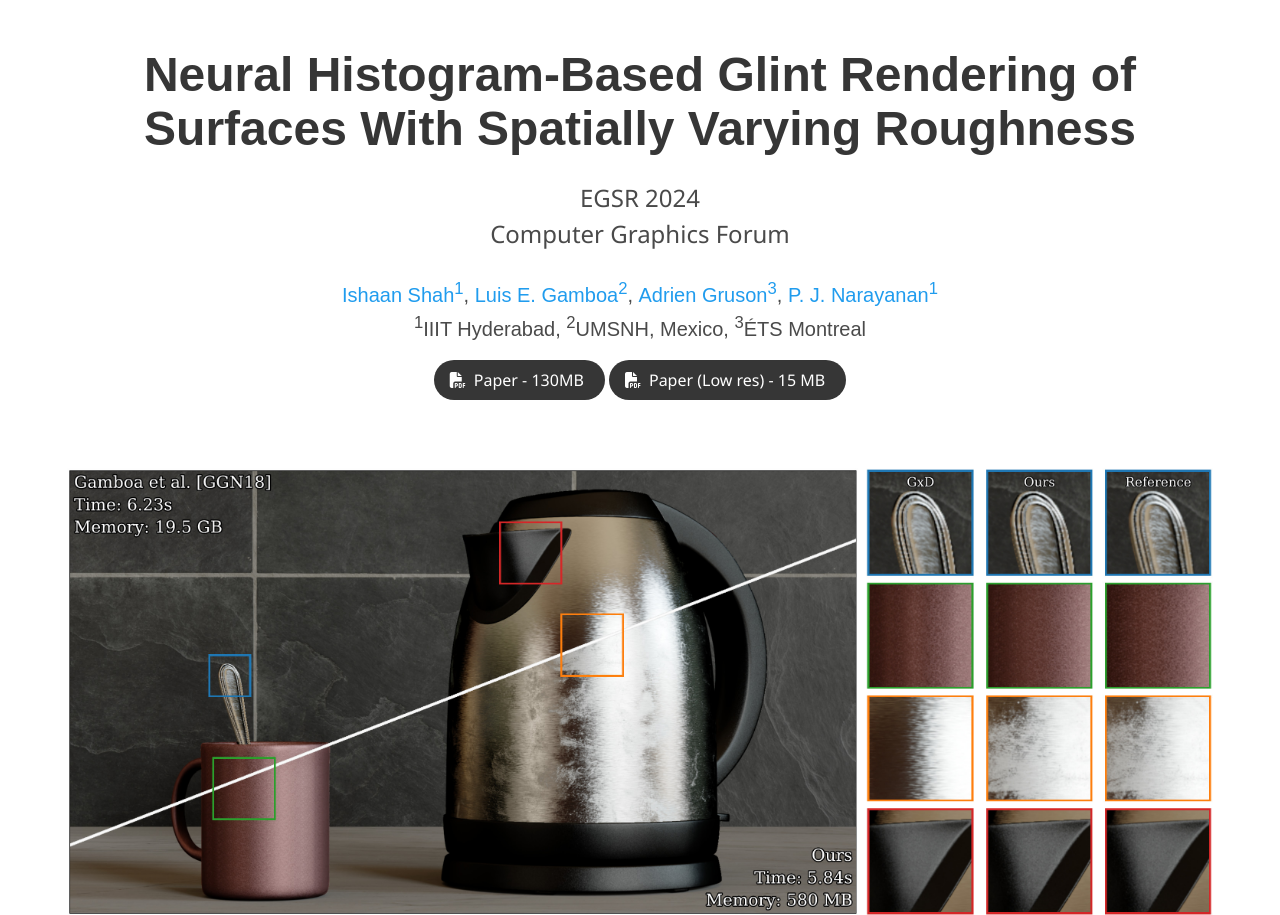
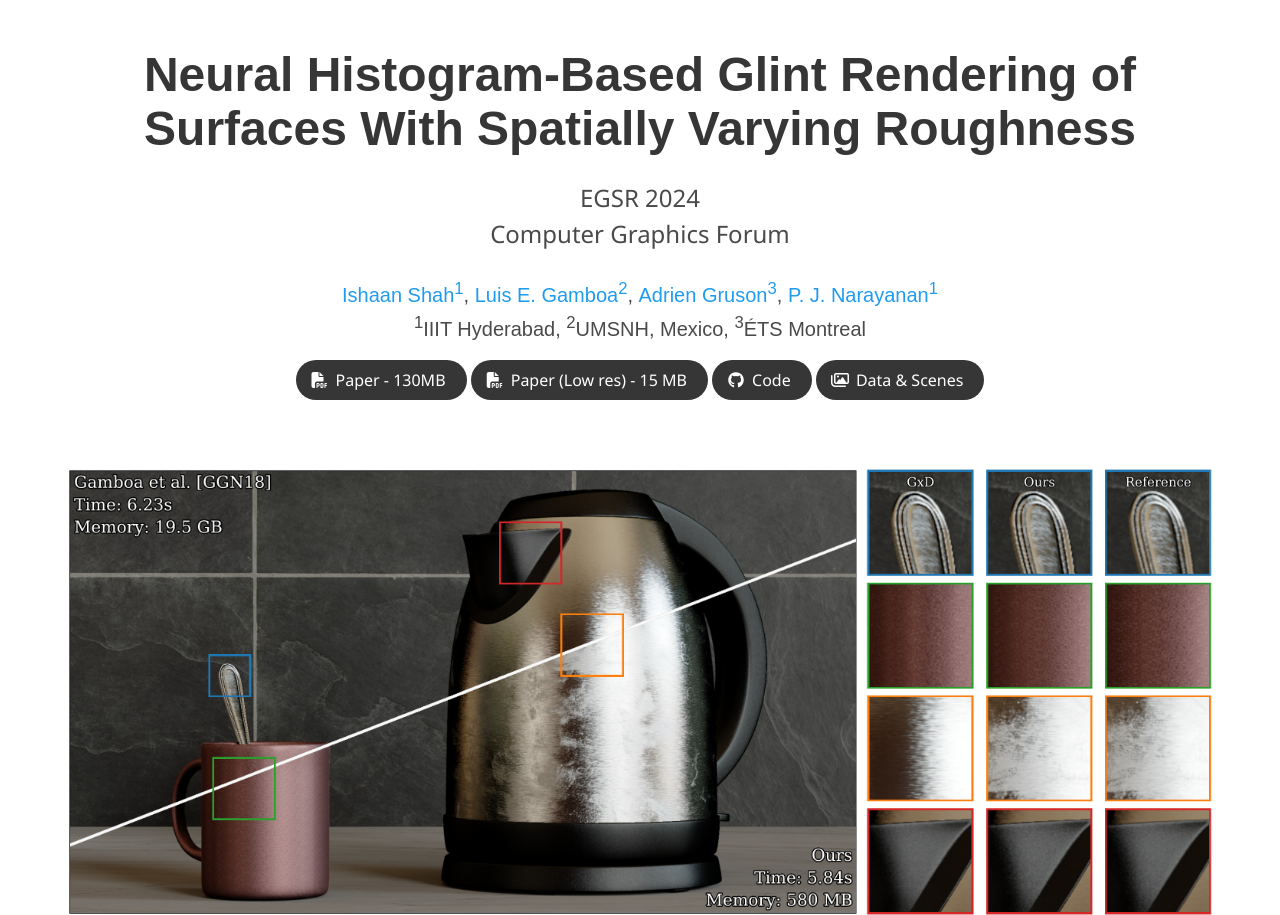
Before and after one commit to ishaanshah/neural_glint, a plain HTML site: page index.html in a window 1280 px wide. Shown: the top 915 px of the page. Drawn offline with nearby package versions, Linux system fonts and the light colour scheme; a script that the page names is missing; some icons are missing; files whose address does not match are found by name; a web font is replaced by a local one.

Commit message:
Add link to scene and data

```diff
--- a/index.html
+++ b/index.html
@@ -99,25 +99,25 @@
                 </a>
               </span>
               <!-- Code Link. -->
-              <!-- <span class="link-block">
-                <a href="https://github.com/ishaanshah/risltc"
+              <span class="link-block">
+                <a href="https://github.com/ishaanshah/neural_glint"
                    class="external-link button is-normal is-rounded is-dark">
                   <span class="icon">
                       <i class="fab fa-github"></i>
                   </span>
                   <span>Code</span>
                 </a>
-              </span> -->
+              </span>
               <!-- Dataset Link. -->
-              <!-- <span class="link-block">
-                <a href="https://iiitaphyd-my.sharepoint.com/:u:/g/personal/ishaan_shah_research_iiit_ac_in/ERx-EfBnIhlBpm0Xv4RrD-gBF7yEmBCMNhPgw_GNRw5yyA?e=dFe7Vz"
+              <span class="link-block">
+                <a href="https://data.ishaanshah.xyz/research/neural_glint"
                    class="external-link button is-normal is-rounded is-dark">
                   <span class="icon">
                       <i class="far fa-images"></i>
                   </span>
-                  <span>Scenes</span>
+                  <span>Data & Scenes</span>
                 </a>
-              </span> -->
+              </span>
             </div>
           </div>
         </div>
```
Also changed, not shown: 1 other file.
